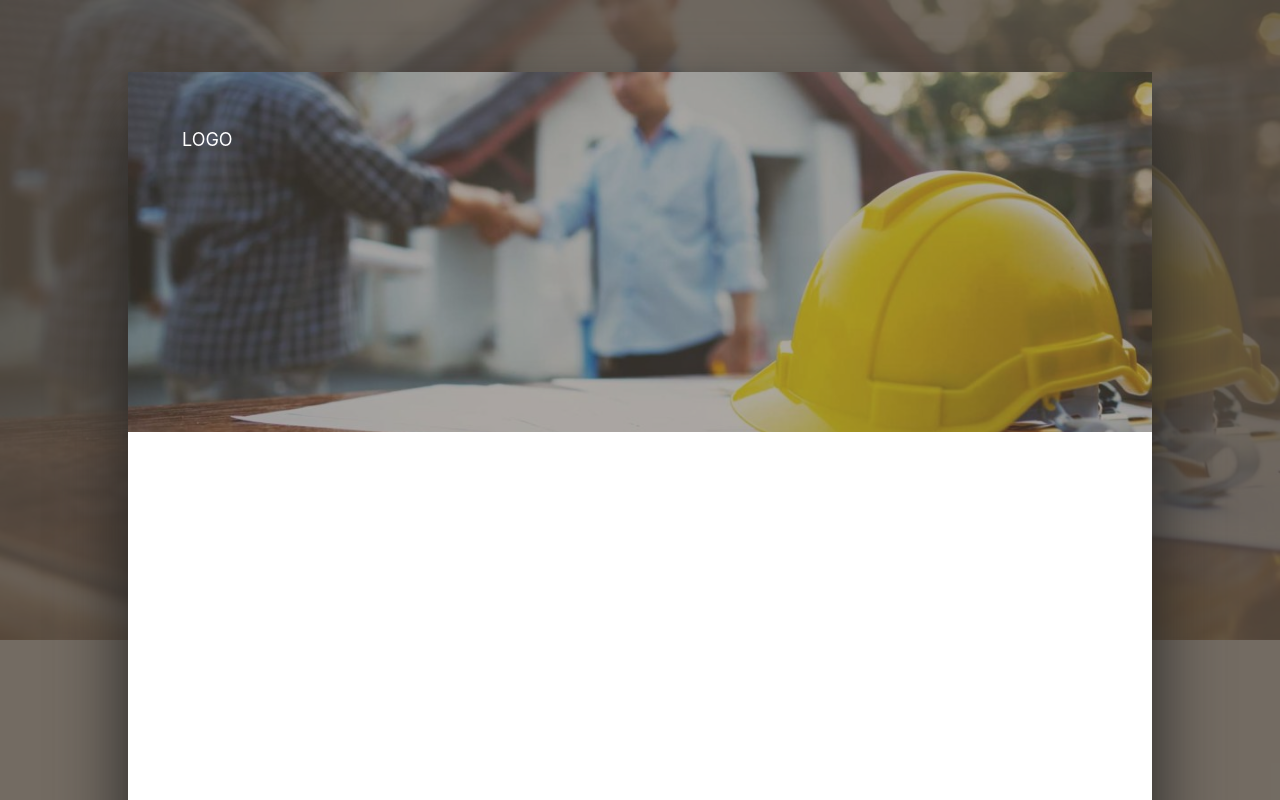
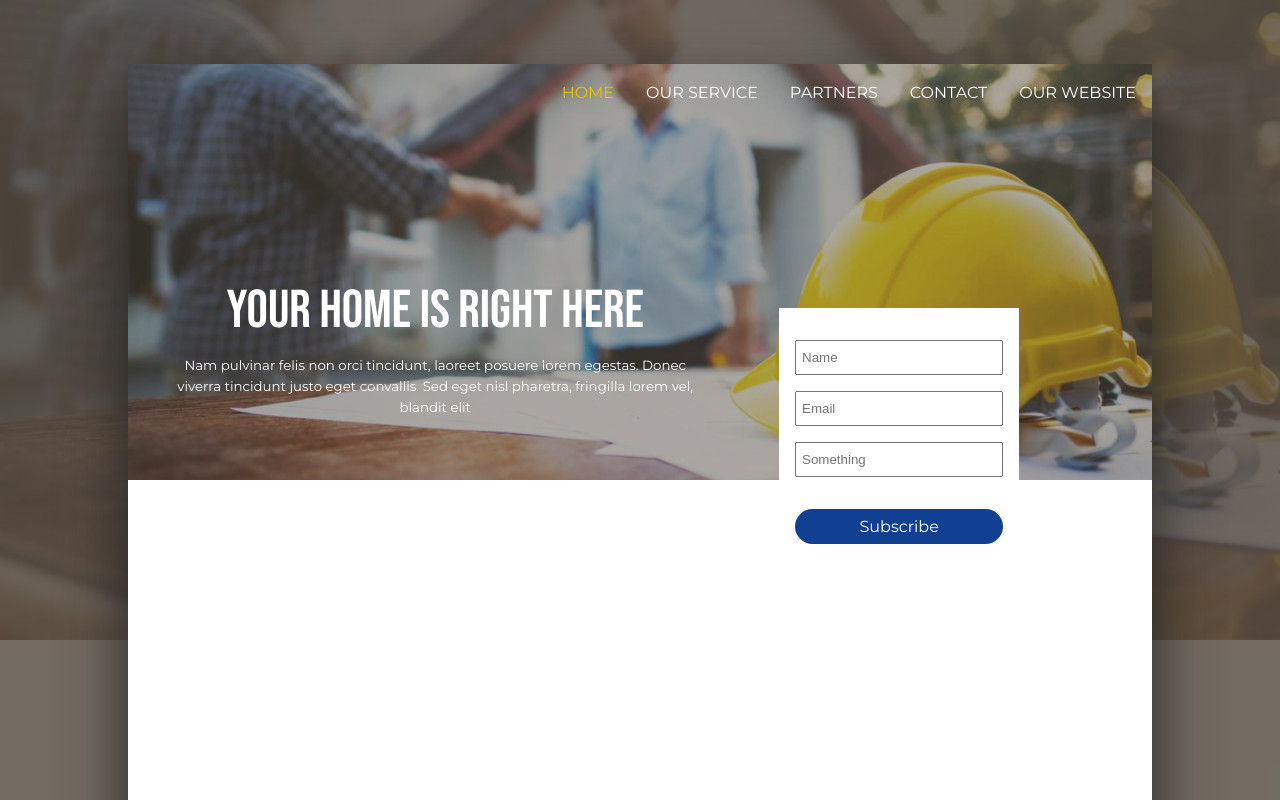
Before and after one commit to brunorplima/klondyke-Construction, a Next.js app: page / in a window 1280 px wide. Shown: the top 800 px of the page. Built offline with nearby package versions, Linux system fonts and the light colour scheme.

Commit message:
Added navbar, heading, text and a not functioning form

```diff
--- a/pages/index.js
+++ b/pages/index.js
@@ -1,10 +1,12 @@
 import Head from 'next/head'
-import Layout from '../src/components/layout/Layout';
+import Layout from '../src/components/layout/Layout'
 import MainBanner from '../src/components/mainBanner/MainBanner'
+import Navbar from '../src/components/navbar/Navbar'
 
 export default function Home() {
   return (
     <Layout>
+      <Navbar />
       <MainBanner />
     </Layout>
   )
--- a/src/components/mainBanner/MainBanner.js
+++ b/src/components/mainBanner/MainBanner.js
@@ -1,11 +1,27 @@
-import React from 'react'
+import React, { useState } from 'react'
 import styles from '../../style/home.module.css';
 
 const MainBanner = () => {
    return (
       <div className={styles.mainBanner}>
-        <div className={styles.overlay}></div>
-        LOGO
+         <div className={styles.overlay}></div>
+         <div className={styles.content}>
+            <div className={styles.text}>
+               <div>
+                  <h1 className={styles.h1}>YOUR HOME IS RIGHT HERE</h1>
+                  <p className={styles.p}>Nam pulvinar felis non orci tincidunt, laoreet posuere lorem egestas. Donec viverra tincidunt justo eget convallis. Sed eget nisl pharetra, fringilla lorem vel, blandit elit</p>
+               </div>
+            </div>
+
+            <div className={styles.formContainer}>
+               <form className={styles.form}>
+                  <input type='text' placeholder='Name' className={styles.input}></input>
+                  <input type='text' placeholder='Email' className={styles.input}></input>
+                  <input type='text' placeholder='Something' className={styles.input}></input>
+                  <butto className={styles.button}>Subscribe</butto>
+               </form>
+            </div>
+         </div>
       </div>
    )
 }
--- /dev/null
+++ b/src/components/navbar/Navbar.js
@@ -0,0 +1,32 @@
+import React, { useState } from 'react'
+import styles from '../../style/navbar.module.css'
+
+const Navbar = () => {
+   const [selected, setSelected] = useState('home');
+
+
+
+   return (
+      <div className={styles.navbar}>
+         <ul className={styles.list}>
+            <li className={styles.item}>
+               <a href="#" className={styles.anchor} style={{color:'#E7C700'}}>HOME</a>
+            </li>
+            <li className={styles.item}>
+               <a href="#" className={styles.anchor}>OUR SERVICE</a>
+            </li>
+            <li className={styles.item}>
+               <a href="#" className={styles.anchor}>PARTNERS</a>
+            </li>
+            <li className={styles.item}>
+               <a href="#" className={styles.anchor}>CONTACT</a>
+            </li>
+            <li className={styles.item}>
+               <a href="#" className={styles.anchor}>OUR WEBSITE</a>
+            </li>
+         </ul>
+      </div>
+   )
+}
+
+export default Navbar
--- a/src/style/global.css
+++ b/src/style/global.css
@@ -1,11 +1,12 @@
+@import url('https://fonts.googleapis.com/css2?family=Montserrat&family=Bebas+Neue&display=swap');
+
 html,
 body {
   padding: 0;
   margin: 0;
-  font-family: -apple-system, BlinkMacSystemFont, Segoe UI, Roboto, Oxygen, Ubuntu,
-    Cantarell, Fira Sans, Droid Sans, Helvetica Neue, sans-serif;
+  font-family: 'Montserrat', sans-serif;
   line-height: 1.6;
-  font-size: 18px;
+  font-size: 16px;
 }
 
 * {
--- a/src/style/home.module.css
+++ b/src/style/home.module.css
@@ -2,7 +2,7 @@
    background-image: url('/construtora4.jpg');
    background-size: cover;
    color: white;
-   min-height: 20rem;
+   min-height: 23em;
    position: relative;
    z-index: -2;
    padding: 3rem;
@@ -17,3 +17,67 @@
    position: absolute;
    z-index: -1;
 }
+
+.content {
+   display: flex;
+   height: 20rem;
+}
+
+.text {
+   flex: 6;
+   display: flex;
+   flex-direction: column;
+   justify-content: end;
+   /* background-color: rgba(255,255,255,.5); */
+   width: 100%;
+   min-height: 100%;
+   text-align: center;
+}
+
+.formContainer {
+   flex: 4;
+   /* background-color: rgba(200,200,200,.5); */
+   width: 100%;
+   height: 100%;
+   display: flex;
+   flex-direction: column;
+   justify-content: flex-end;
+   align-items: center;
+   padding: 0 2rem;
+}
+
+.h1 {
+   font-family: 'Bebas Neue', cursive;
+   font-weight: 300;
+   font-size: 40pt;
+   margin-bottom: 0;
+}
+
+.p {
+   margin-top: 0;
+   font-size: 10pt;
+}
+
+.form {
+   padding: 2rem 1rem 1rem;
+   background-color: white;
+   max-width: 240px;
+   position: relative;
+   transform: translateY(9rem);
+}
+
+.input {
+   width: 100%;
+   padding: .5rem .3rem;
+   margin-bottom: 1rem;
+}
+
+.button {
+   background-color: #114093;
+   display: block;
+   text-align: center;
+   border-radius: 2rem;
+   width: 100%;
+   padding: .3rem 0;
+   margin: 1rem 0;
+}
--- /dev/null
+++ b/src/style/navbar.module.css
@@ -0,0 +1,24 @@
+.navbar {
+   display: flex;
+   justify-content: right;
+   position: fixed;
+   width: 100%;
+}
+
+.list {
+   list-style: none;
+   display: flex;
+   margin: 0;
+}
+
+.item {
+   height: fit-content;
+   position: relative;
+}
+
+.anchor {
+   color: white;
+   text-decoration: none;
+   display: block;
+   padding: 1rem;
+}
```
